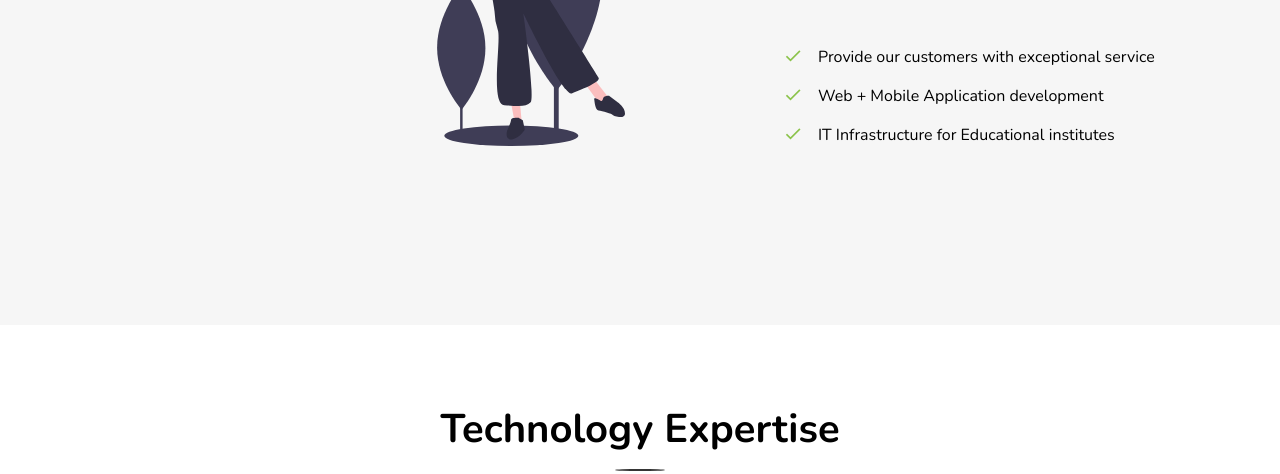
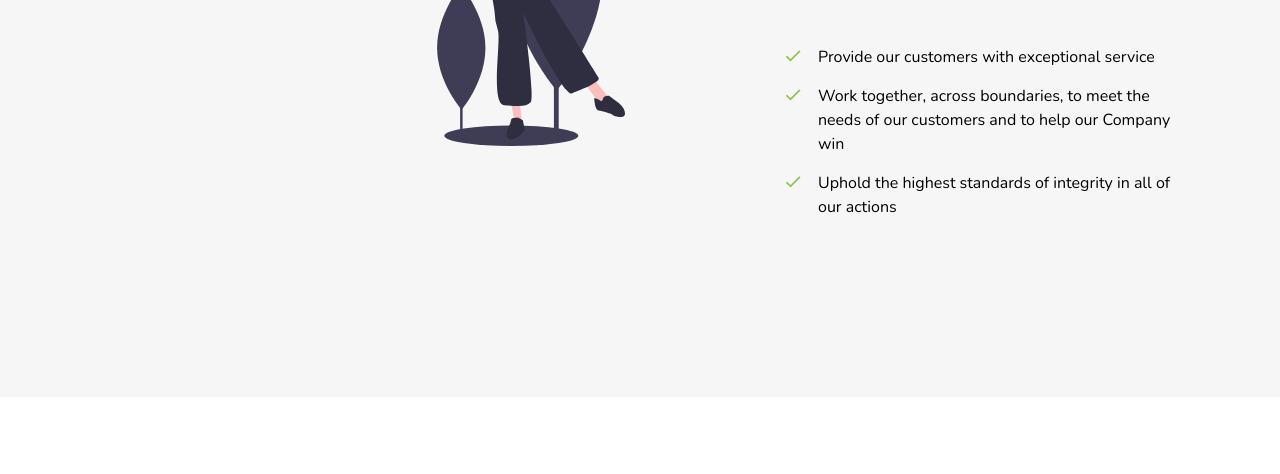
Before and after one commit to AffableSarthak/onpar-landing, a plain HTML site: page index.html in a window 1280 px wide. Shown: the part 3468-3942 px from the top of the page. Drawn offline with nearby package versions, Linux system fonts and the light colour scheme; files whose address does not match are found by name.

Commit message:
Ui changes

```diff
--- a/index.html
+++ b/index.html
@@ -273,7 +273,7 @@
               <h2 class="text-black">Datta tutorials Mobile application</h2>
               <p class="mb-4">
                 We created a LMS for e-learning, check it out on
-                <a href="" target="_blank" class="font-weight-bold"
+                <a href="https://play.google.com/store/apps/details?id=com.dattatutorials.app" target="_blank" class="font-weight-bold"
                   >Playstore</a
                 >
               </p>
@@ -372,8 +372,8 @@
               </p>
               <ul class="ul-check list-unstyled success text-black"  style="font-size: 16px;">
                 <li>Provide our customers with exceptional service</li>
-                <li>Web + Mobile Application development</li>
-                <li>IT Infrastructure for Educational institutes</li>
+                <li>Work together, across boundaries, to meet the needs of our customers and to help our Company win</li>
+                <li>Uphold the highest standards of integrity in all of our actions</li>
               </ul>
               <!-- <p><a href="#" class="btn btn-primary">Learn More</a></p> -->
             </div>
```
